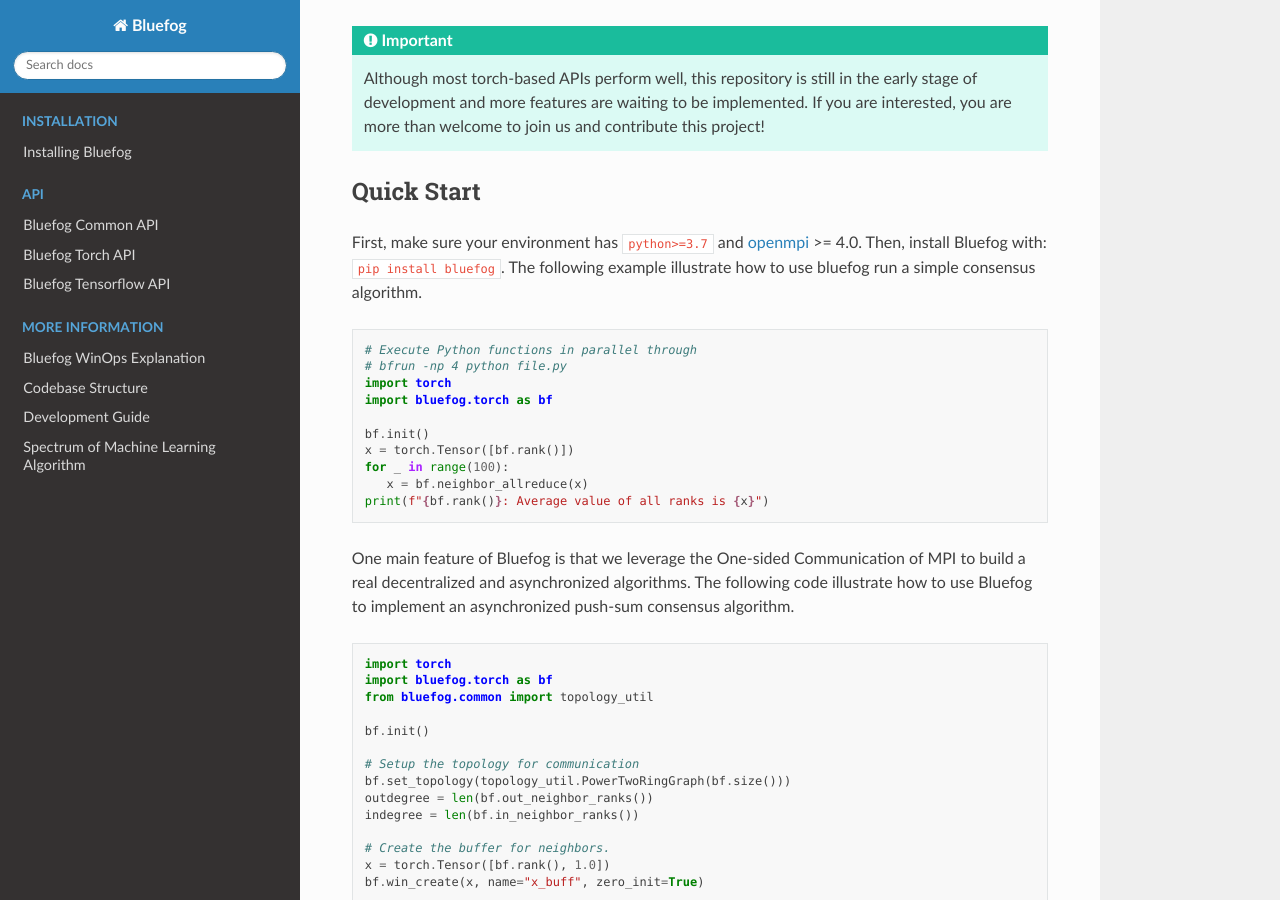
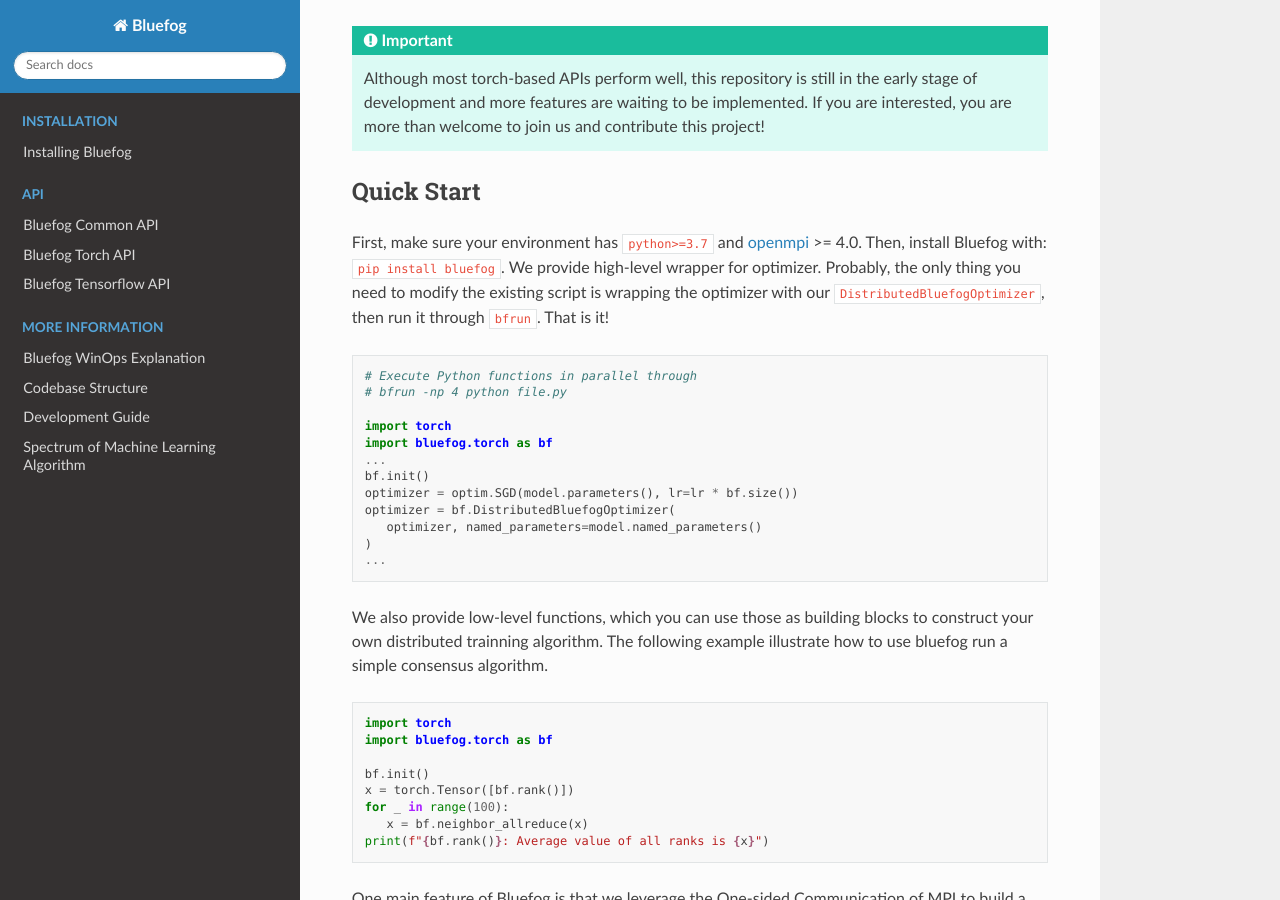
Before and after one commit to Bluefog-Lib/bluefog, a Sphinx documentation site: the page built from docs/index.rst, in a window 1280 px wide and 900 px high, scrolled down 371 px. Built offline with Sphinx 7.4.7 and the Read the Docs theme 2.0.0, drawn with Linux system fonts in a browser that asks for light colours.

Commit message:
rename DistributedOptimizer and Minor doc update

```diff
--- a/docs/index.rst
+++ b/docs/index.rst
@@ -26,13 +26,32 @@
 -----------
 
 First, make sure your environment has ``python>=3.7`` and `openmpi`_ >= 4.0.
-Then, install Bluefog with: ``pip install bluefog``. The following example
-illustrate how to use bluefog run a simple consensus algorithm.
+Then, install Bluefog with: ``pip install bluefog``.  We provide high-level wrapper for optimizer.
+Probably, the only thing you need to modify
+the existing script is wrapping the optimizer with our ``DistributedBluefogOptimizer``,
+then run it through ``bfrun``. That is it!
 
 .. code-block:: python
 
    # Execute Python functions in parallel through
    # bfrun -np 4 python file.py
+
+   import torch
+   import bluefog.torch as bf
+   ...
+   bf.init()
+   optimizer = optim.SGD(model.parameters(), lr=lr * bf.size())
+   optimizer = bf.DistributedBluefogOptimizer(
+      optimizer, named_parameters=model.named_parameters()
+   )
+   ...
+
+We also provide low-level functions, which you can use those as building
+blocks to construct your own distributed trainning algorithm. The following example
+illustrate how to use bluefog run a simple consensus algorithm.
+
+.. code-block:: python
+
    import torch
    import bluefog.torch as bf
 
```
Also changed, not shown: 3 other files.
